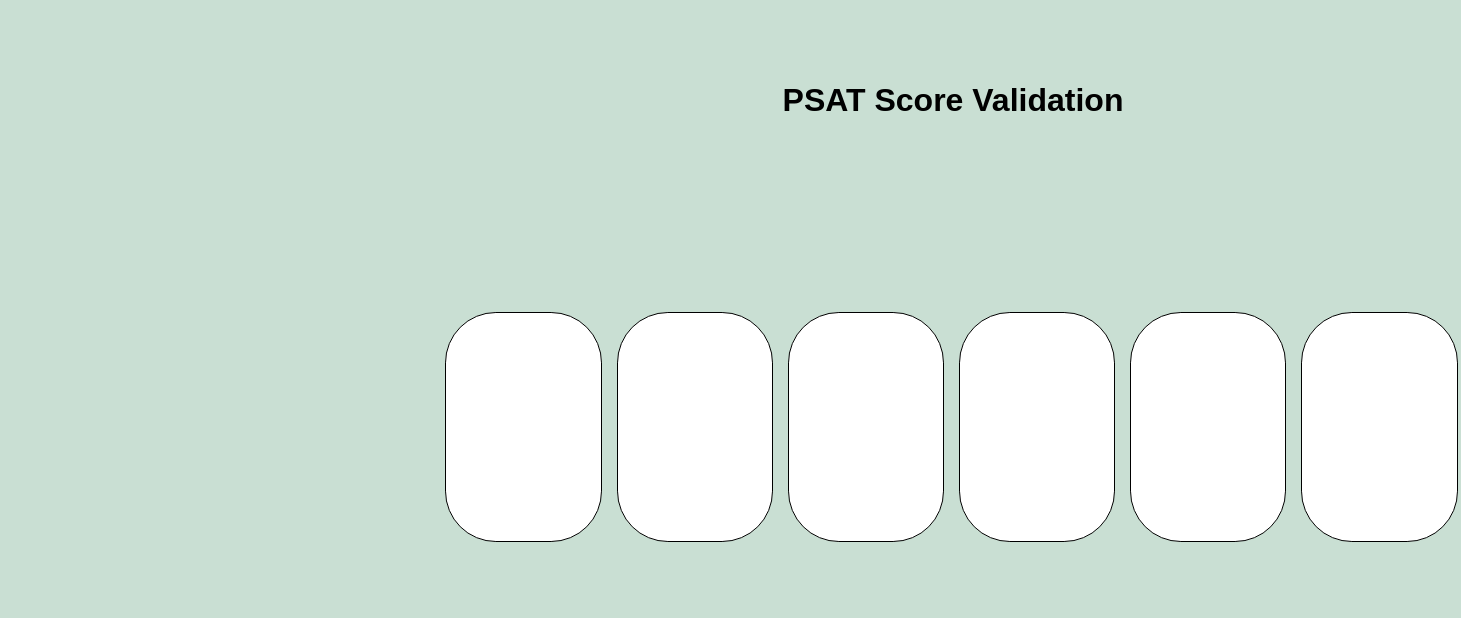
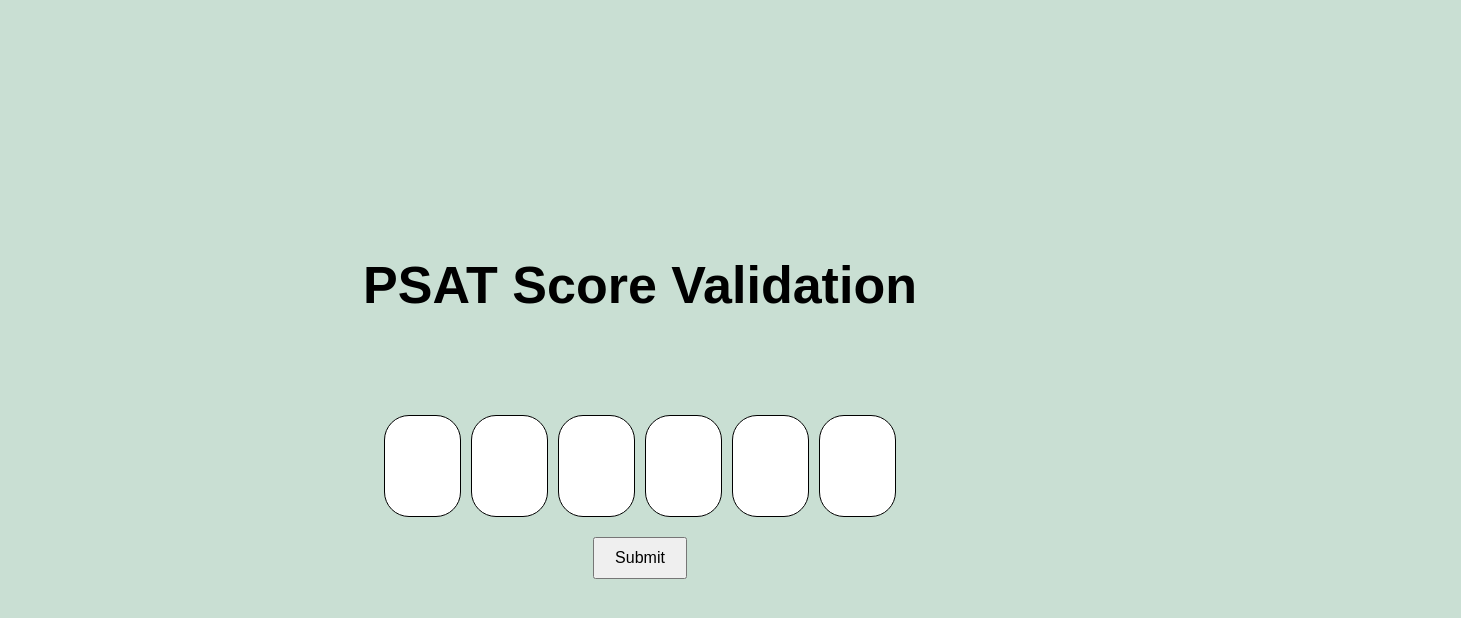
Before and after one commit to bluebook-chromebook-app-collegeboard/bluebook-chromebook.app.collegeboard.org, a plain HTML site: page index.html in a window 1280 px wide. Shown: the whole page, 1461 px wide, since content can reach past the window. Drawn offline with Linux system fonts and the light colour scheme.

Commit message:
Update index.html

```diff
--- a/index.html
+++ b/index.html
@@ -6,8 +6,8 @@
   <title>Bluebook</title>
   <style>
     body {
-      width: 1440px;
-      height: 1080px;
+      width: 100vw; /* Use viewport width */
+      height: 100vh; /* Use viewport height */
       background-color: #c9dfd3;
       display: flex;
       justify-content: center;
@@ -15,35 +15,34 @@
       flex-direction: column;
       font-family: Arial, sans-serif;
       margin: 0;
-      position: relative;
     }
 
+
     h1 {
-      position: absolute;
-      top: 81.6px;
-      left: 782.6px;
-      margin: 0;
-      font-size: 32px;
-      color: black;
+      margin-bottom: 100px; /* Add some space below the title */
+      font-size: 52px; /* Adjust font size for smaller screens */
+      text-align: center; /* Center the text */
     }
 
     .container {
-      position: absolute;
-      top: 311.8px;
-      left: 445.4px;
       display: flex;
-      gap: 15px;
+      gap: 10px; /* Reduce gap for smaller screens */
+      justify-content: center; /* Center the boxes horizontally */
+      align-items: center; /* Center the boxes vertically */
     }
 
     .input-box {
-      width: 154.2px;
-      height: 228.2px;
+      width: 75px; /* Adjust width for smaller screens */
+      height: 100px; /* Adjust height for smaller screens */
       border: 1px solid black;
-      border-radius: 50.87483176312247px;
+      border-radius: 25px; /* Adjust radius for smaller screens */
       background-color: white;
       text-align: center;
-      font-size: 32px;
+      font-size: 24px; /* Adjust font size for smaller screens */
       color: black;
+      display: flex; /* Use flexbox to center input */
+      justify-content: center;
+      align-items: center;
     }
 
     .input-box input {
@@ -53,8 +52,9 @@
       outline: none;
       background: transparent;
       text-align: center;
-      font-size: 32px;
+      font-size: 24px; /* Adjust font size for smaller screens */
       color: black;
+      -moz-appearance: textfield; /* Firefox */
     }
 
     .input-box input::-webkit-inner-spin-button,
@@ -62,32 +62,67 @@
       -webkit-appearance: none;
       margin: 0;
     }
+    #submit-button {
+    margin-top: 20px;
+    padding: 10px 20px;
+    font-size: 16px;
   </style>
 </head>
 <body>
+  <h1>PSAT Score Validation</h1>
+  <div class="container">
+    <div class="input-box"><input type="number" min="0" max="9"></div>
+    <div class="input-box"><input type="number" min="0" max="9"></div>
+    <div class="input-box"><input type="number" min="0" max="9"></div>
+    <div class="input-box"><input type="number" min="0" max="9"></div>
+    <div class="input-box"><input type="number" min="0" max="9"></div>
+    <div class="input-box"><input type="number" min="0" max="9"></div>
+  </div>
+</body>
 
-  <h1>PSAT Score Validation</h1>
 
-  <div class="container">
-    <div class="input-box">
-      <input type="number" min="0" max="9" maxlength="1" oninput="if (this.value.length > this.maxLength) this.value = this.value.slice(0, this.maxLength);">
-    </div>
-    <div class="input-box">
-      <input type="number" min="0" max="9" maxlength="1" oninput="if (this.value.length > this.maxLength) this.value = this.value.slice(0, this.maxLength);">
-    </div>
-    <div class="input-box">
-      <input type="number" min="0" max="9" maxlength="1" oninput="if (this.value.length > this.maxLength) this.value = this.value.slice(0, this.maxLength);">
-    </div>
-    <div class="input-box">
-      <input type="number" min="0" max="9" maxlength="1" oninput="if (this.value.length > this.maxLength) this.value = this.value.slice(0, this.maxLength);">
-    </div>
-    <div class="input-box">
-      <input type="number" min="0" max="9" maxlength="1" oninput="if (this.value.length > this.maxLength) this.value = this.value.slice(0, this.maxLength);">
-    </div>
-    <div class="input-box">
-      <input type="number" min="0" max="9" maxlength="1" oninput="if (this.value.length > this.maxLength) this.value = this.value.slice(0, this.maxLength);">
-    </div>
-  </div>
+  <button id="submit-button">Submit</button>
 
-</body>
+  <p id="confirmation" style="display: none; color: green;">Code submitted successfully!</p>
+
+  <script>
+    const boxes = document.querySelectorAll('.code-box');
+    const submitButton = document.getElementById('submit-button');
+    const confirmation = document.getElementById('confirmation');
+
+    submitButton.addEventListener('click', () => {
+      let allFilled = true;
+      let allNumeric = true;
+
+      boxes.forEach(box => {
+        if (box.value === '') {
+          allFilled = false;
+        } else if (!/^[0-9]$/.test(box.value)) {
+          allNumeric = false;
+        }
+      });
+
+      if (allFilled && allNumeric) {
+        confirmation.style.display = 'block';
+      } else {
+        confirmation.style.display = 'none';
+        if(!allFilled){
+            alert("Please fill all boxes");
+        }
+        else if(!allNumeric){
+            alert("Please use only numbers 0-9");
+        }
+      }
+    });
+
+      boxes.forEach(box => {
+        box.addEventListener('input', function() {
+          if (this.value.length > 1) {
+            this.value = this.value.slice(0, 1);
+          }
+        });
+      });
+  </script>
+
+
 </html>
```
